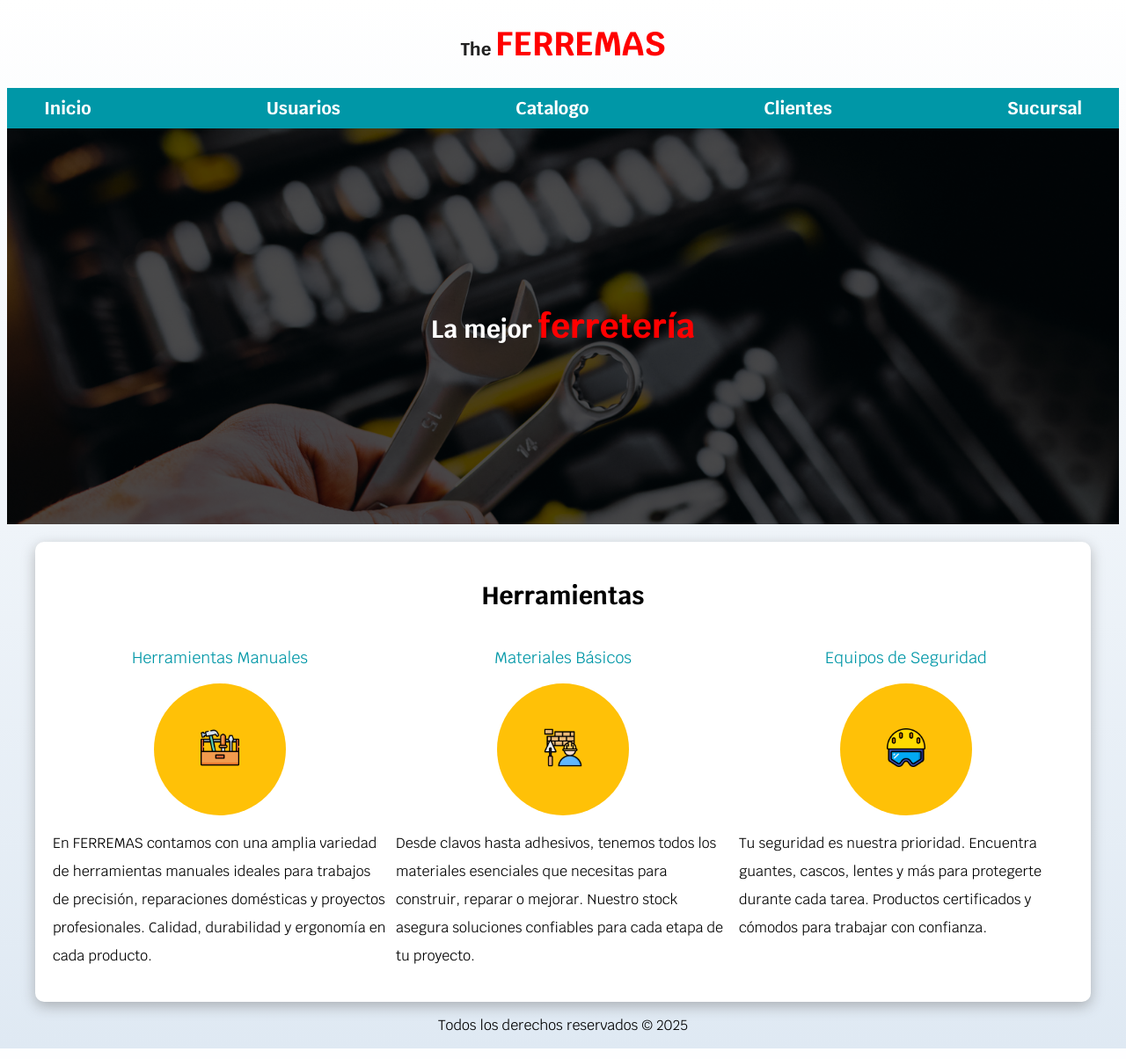
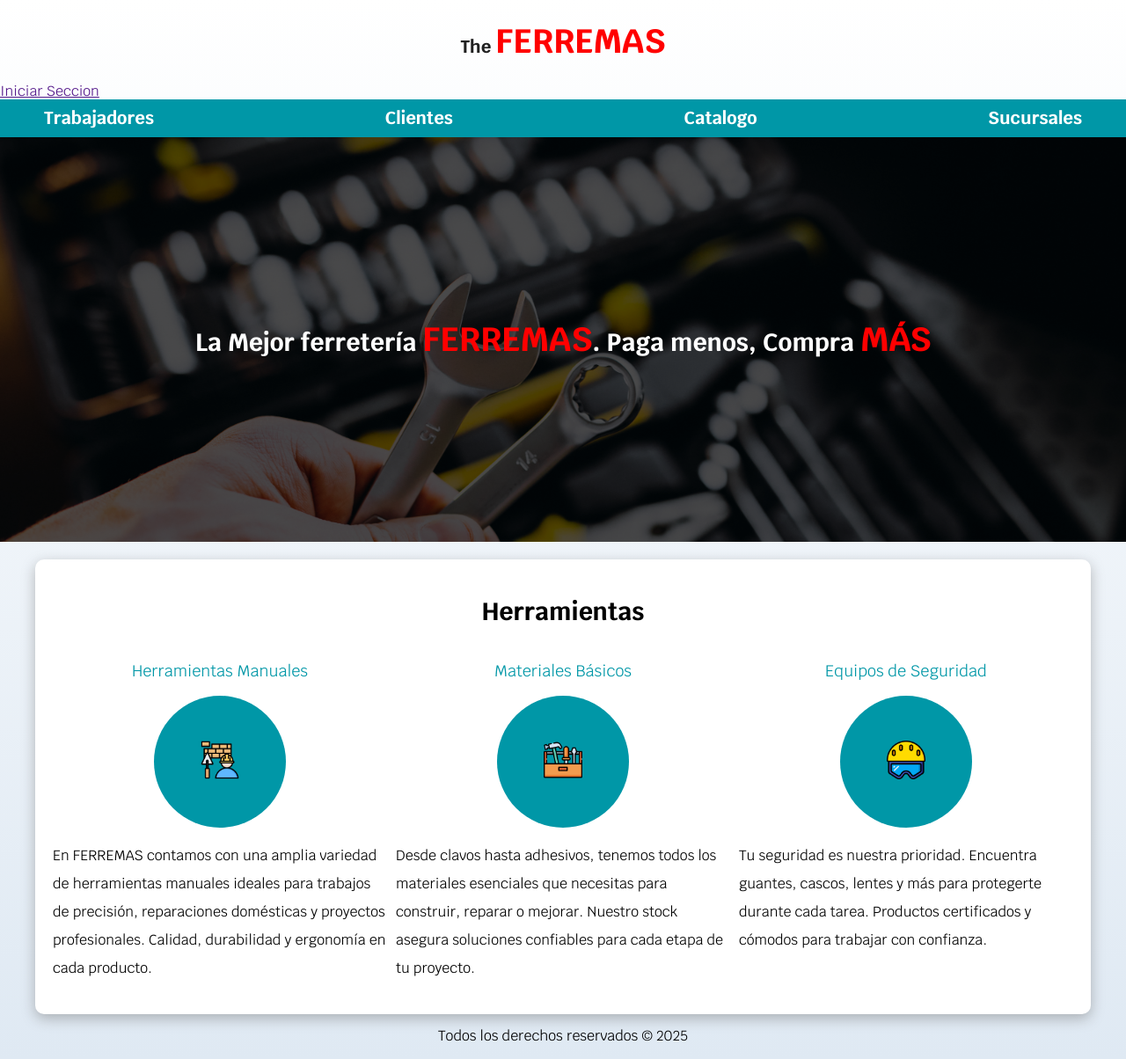
Before and after one commit to Pauli-0106/Ferreteria, a Flask app: page / in a window 1280 px wide. Shown: the whole page at 88% size. Run offline with Flask 3, Linux system fonts and the light colour scheme.

Commit message:
Arreglo del css al HTML y detalles.

```diff
--- a/static/css/styles.css
+++ b/static/css/styles.css
@@ -1,19 +1,20 @@
 :root {
   --Blanco: #ffffff;
-  --Oscuro: #212121;
   --Primario: #ffc107;
   --Secunadario: #0097a7;
+  --Oscuro: #212121;
   --Gris: #757575;
   --Rojo: #ff0000;
+  --Naranjo: #FF5222;
+  --Azul: #1976D2;
   /* Aca podemos crear los colores que queramos y con el var(--Aca lo llamamos) */
 }
 /*Globales*/
 html {
   font-size: 62.5%;
   box-sizing: border-box; /* Hack para Box Model */
-
+  scroll-snap-type: y mandatory;
 }
-
 *,
 *:before,
 *:after {
@@ -135,11 +136,20 @@
   color: #212121;
 }
 /* Hero */
+.logo{
+  text-decoration: none;
+}
+.navegacion__enlace--activo, .navegacion__enlace--activo a:hover{
+  background-color: var(--Primario);
+  color: var(--Oscuro) !important;
+}
+
+
 .Hero {
   background-image: url(../img/hero.jpg);
   background-repeat: no-repeat;
   background-size: cover;
-  height: 450px;
+  height: 460px;
   position: relative;
   margin-bottom: 2rem; /* Separacion para abajo */
 }
@@ -168,7 +178,10 @@
   align-items: flex-end;
 }
 /* Servicios */
-
+.servicios, .Navegacion-principal, .formulario {
+  scroll-snap-align: center;
+  scroll-snap-stop: always;
+}
 @media (min-width: 768px) {
   .servicios {
     display: grid;
@@ -180,6 +193,7 @@
   display: flex;
   flex-direction: column;
   align-items: center;
+
 }
 .servicio h3{
   color:var(--Secunadario);
@@ -187,11 +201,12 @@
 }
 .servicio p {
   line-height: 2; /* Nos dara un interniliado la distancia */
+  gap: 4rem;
 }
 .servicio .iconos{
   height: 15rem; /*Le pondremos una altura de 15rem*/
   width: 15rem;/* Le pondremos una anchura de 15rem*/
-  background-color: var(--Primario);
+  background-color: var(--Secunadario);
   border-radius: 50%;/*Curvear*/
   display: flex;
   justify-content: space-evenly;
--- a/templates/index.html
+++ b/templates/index.html
@@ -1,32 +1,37 @@
 <!DOCTYPE html>
 <html lang="es">
+
 <head>
   <meta charset="UTF-8" />
   <meta name="viewport" content="width=device-width, initial-scale=1.0" />
   <title>FERREMAS</title>
 
-    <link rel="preload" href="{{ url_for('static', filename='css/normalize.css') }}" as="style" />
-    <link href="https://fonts.googleapis.com/css2?family=Krub:wght@400;700&display=swap" rel="stylesheet">
-    <link href="{{ url_for('static', filename='css/styles.css') }}" rel="stylesheet">
+  <link rel="preload" href="css/normalize.css" as="style" />
+  <link rel="stylesheet" href="../static/css/normalize.css" />
+  <link href="https://fonts.googleapis.com/css2?family=Krub:wght@400;700&display=swap" rel="stylesheet" />
+  <link href="../static/css/styles.css" rel="stylesheet" />
 </head>
 
   <body>
     <header>
+    <a class="logo" href="index.html">
       <h1 class="Titulo"><span>The </span>FERREMAS</h1>
+    </a>
+    <a class="login" href="">Iniciar Seccion </a>
   </header>
   <div class="nav-bg">
     <nav class="Navegacion-principal contenedor">
-        <a href="{{ url_for('vista_index') }}">Inicio</a>
-        <a href="{{ url_for('vista_nosotros') }}">Usuarios</a>
-        <a href="{{ url_for('vista_inventario') }}">Catalogo</a>
-        <a href="#">Clientes</a>
-        <a href="#">Sucursal</a>
+      <a class="navegacion__enlace" href="#">Trabajadores</a>
+      <a class="navegacion__enlace" href="#">Clientes</a>
+      <a class="navegacion__enlace" href="#">Catalogo</a>
+      <a class="navegacion__enlace" href="sucursal.html">Sucursales</a>
     </nav>
   </div>
 
+
     <section class="Hero">
     <div class="contenido-hero">
-        <h2>La mejor <span> ferretería</span></h2>
+      <h2>La Mejor ferretería <span>FERREMAS</span>. Paga menos, Compra <span>MÁS</span></h2>
     </div>
     </section>
 
@@ -38,7 +43,7 @@
           <h3>Herramientas Manuales</h3>
           <div class="iconos">
             <a href="manuales.html">
-              <img src="{{ url_for('static', filename='img/tool-box.png') }}" alt="Icono Herramientas Manuales" width="44" height="44" />
+              <img src="../static/img/construccion.png" alt="Icono Herramientas Manuales" width="44" height="44" />
             </a>
           </div>
           <p>
@@ -50,7 +55,7 @@
           <h3>Materiales Básicos</h3>
           <div class="iconos">
             <a href="basicos.html">
-              <img src="{{ url_for('static', filename='img/construccion.png') }}" alt="Icono Materiales Básicos" width="44" height="44" />
+              <img src="../static/img/tool-box.png" alt="Icono Materiales Básicos" width="44" height="44" />
             </a>
           </div>
           <p>
@@ -62,7 +67,7 @@
           <h3>Equipos de Seguridad</h3>
           <div class="iconos">
             <a href="seguridad.html">
-              <img src="{{ url_for('static', filename='img/seguridad.png') }}" alt="Icono Equipos de Seguridad" width="44" height="44" />
+              <img src="../static/img/seguridad.png" alt="Icono Equipos de Seguridad" width="44" height="44" />
             </a>
           </div>
           <p>
```
Lines whose indentation alone changed are shown as unchanged.
